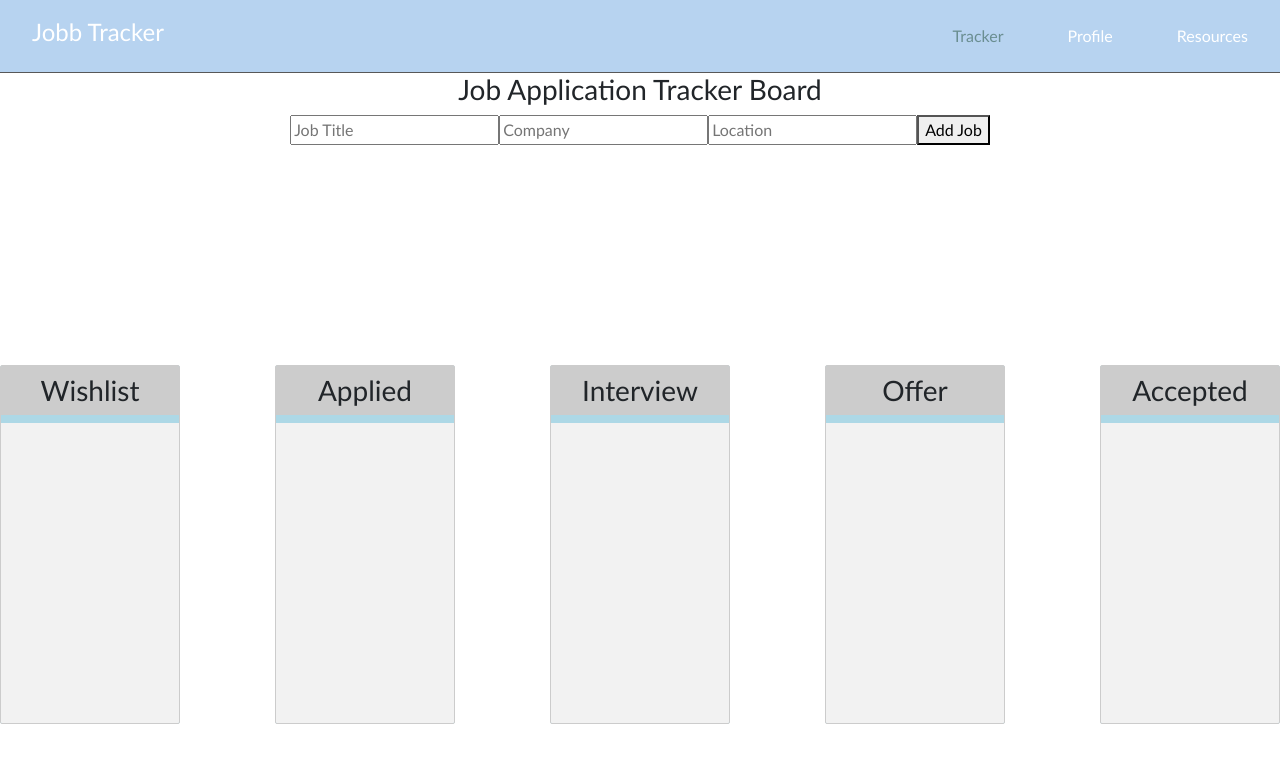
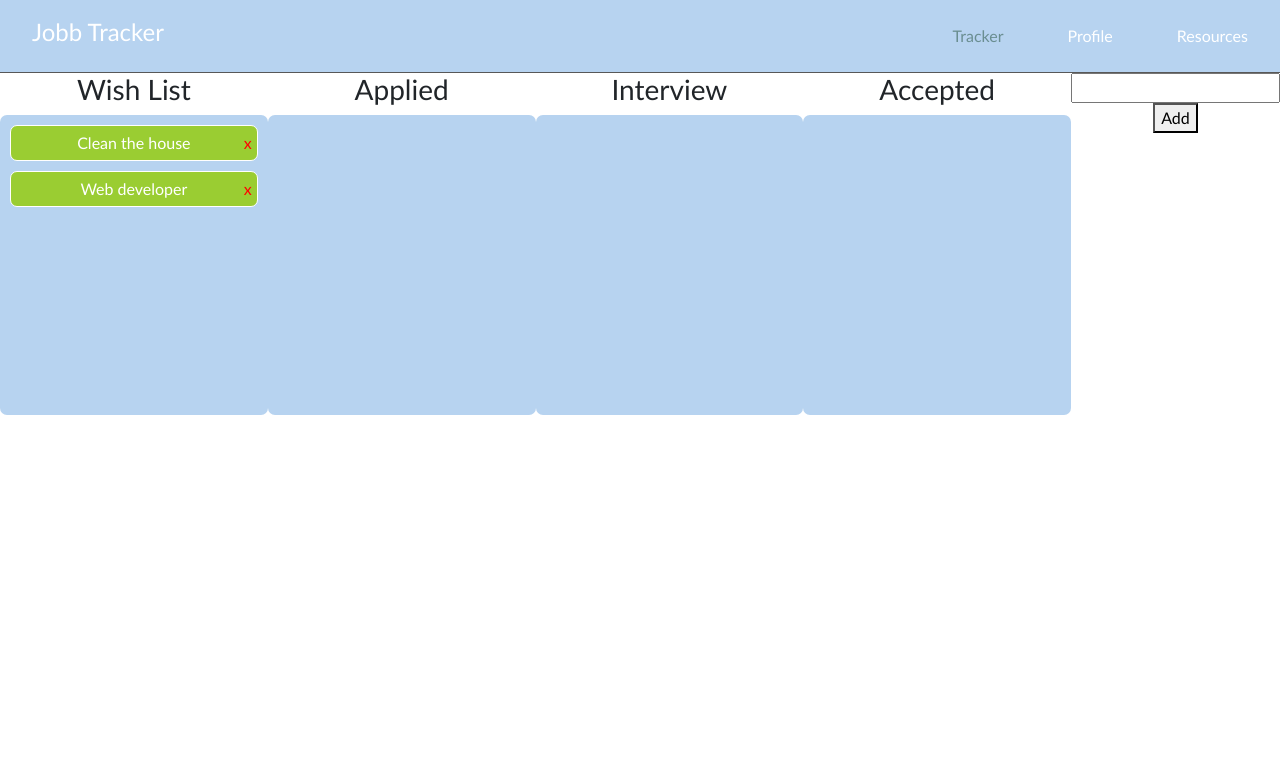
Before and after one commit to Dominik-Jad/job-tracker, a React (Vite) app: page / in a window 1280 px wide. Shown: the top 762 px of the page. Built offline with nearby package versions, Linux system fonts and the light colour scheme.

Commit message:
re wrote code and used a different use state function

```diff
--- a/package.json
+++ b/package.json
@@ -13,11 +13,13 @@
   "dependencies": {
     "ant": "^0.2.0",
     "bootstrap": "^5.3.3",
+    "lodash": "^4.17.21",
     "react": "^18.2.0",
     "react-beautiful-dnd": "^13.1.1",
     "react-dom": "^18.2.0",
     "react-router-dom": "^6.22.3",
-    "styled-components": "^6.1.8"
+    "styled-components": "^6.1.8",
+    "uuid": "^9.0.1"
   },
   "devDependencies": {
     "@testing-library/jest-dom": "^6.4.2",
--- a/src/components/Kanban/Column.jsx
+++ b/src/components/Kanban/Column.jsx
@@ -1,7 +1,7 @@
+
 import { Droppable } from "react-beautiful-dnd";
 import styled from "styled-components";
 import Job from "./Job";
-
 const Container = styled.div`
     background-color: lightblue;
     border-radius: 2px;
@@ -11,28 +11,25 @@ const Container = styled.div`
     scrollbar-width: none;
     border: 1px solid #ccc;
 `;
-
 const Title = styled.h3`
     padding: 8px;
     background-color: #ccc;
     text-align: center;
 `;
-
 const JobList = styled.div`
         padding: 3px;
         tranition: background-color 0.2s ease;
-        background-color: #f2f2f2;
+        background-color: #F2F2F2;
         flex-grow: 1;
         min-height: 300px;
 `;
-
 export default function Column({ title, jobs, id }) {
     return (
         <Container>
             <Title
                 style={{
                     backgroundColor: "#ccc",
-                    position: "stick"
+                    position: "sticky"
                 }}
             >
                 {title}
@@ -44,7 +41,10 @@ export default function Column({ title, jobs, id }) {
                         {...provided.droppableProps}
                         isDraggingOver={provided.isDraggingOver}
                     >
-                        {/* Jobs go here (to do ) */}
+                      {jobs.map((job, index) => (
+                            <Job key={job.id} job={job} index={index} />
+                        ))}
+                        {provided.placeholder}
                     </JobList>
                 )}
             </Droppable>
--- a/src/components/Kanban/Job.jsx
+++ b/src/components/Kanban/Job.jsx
@@ -1,6 +1,7 @@
+
 import styled from "styled-components";
 import { Draggable } from "react-beautiful-dnd";
-
+import { v4 } from "uuid"
 const Container = styled.div`
     border-radius: 10px;
     padding: 8px;
@@ -9,17 +10,24 @@ const Container = styled.div`
     min-height: 100px;
     margin-left: 10px;
     margin-right: 10px;
-    background-color: ${props => props.isDragging ? '#b3b3b3' : '#f2f2f2'};
+    background-color: ${props => props.isDragging ? '#B3B3B3' : '#F2F2F2'};
     display: flex;
     justify-content: space-between;
     flex-direction: column;
     cursor: pointer;
 `;
-
 const TextContent = styled.div`
     display: flex;
 `;
+const job = {
+    id: v4(),
+    name: "Clean the house"
+  }
 
+  const job2 = {
+    id: v4(),
+    name: "Wash the car"
+  }
 export default function Job({ job, index }) {
     return (
         <Draggable draggableId={`${job.id}`} index={index}>
--- a/src/components/Kanban/addJobForm.jsx
+++ b/src/components/Kanban/addJobForm.jsx
@@ -1,3 +1,4 @@
+
 import { React, useState } from "react";
 const AddJobForm =  ({onAdd}) => {
   const [userInput, setUserInput] = useState({
--- a/src/components/Navbar/style.css
+++ b/src/components/Navbar/style.css
@@ -30,3 +30,15 @@
     font-weight: 500;
     margin-left: 2rem;
 }
+
+.job {
+    position: relative;
+  }
+
+  .delete-icon {
+    position: absolute;
+    top: 5px;
+    right: 5px;
+    color: red;
+    cursor: pointer;
+  }
--- /dev/null
+++ b/src/components/app.css
@@ -0,0 +1,36 @@
+* {
+    box-sizing: border-box;
+}
+
+.App {
+    display: flex;
+    width: 100%;
+    justify-content: space-around;
+}
+
+.App .column {
+    width: 30%;
+}
+
+.droppable-col {
+    width: 100%;
+    background-color: #b7d3f0;
+    padding: 10px 10px 0 10px;
+    border-radius: 7px;
+    display: flex;
+    flex-direction: column;
+    min-height: 300px
+}
+
+.job {
+    margin-bottom: 10px;
+    background-color: yellowgreen;
+    color: white;
+    border: 1px solid white;
+    padding: 5px;
+    border-radius: 7px;
+}
+
+.job.dragging {
+    background-color: orangered;
+}
--- /dev/null
+++ b/src/components/scroll.css
@@ -0,0 +1,11 @@
+/* hide scrollbar but allow scrolling */
+
+.column {
+    -ms-overflow-style: none;
+    scrollbar-width: none;
+    overflow-y: scroll;
+}
+
+.column::-webkit-scrollbar {
+    display: none;
+}
--- a/src/pages/Tracker.jsx
+++ b/src/pages/Tracker.jsx
@@ -1,114 +1,142 @@
-import React from "react";
-import { DragDropContext } from "react-beautiful-dnd";
-import Column from "../components/Kanban/Column";
-import AddJobForm from "../components/Kanban/addJobForm";
+import { useState } from "react";
+import '../components/app.css';
+import { DragDropContext, Droppable, Draggable } from "react-beautiful-dnd";
+import _ from "lodash";
+import { v4 } from "uuid";
+
+const job = {
+  id: v4(),
+  name: "Clean the house"
+}
+
+const job2 = {
+  id: v4(),
+  name: "Web developer"
+}
 
 const Tracker = () => {
-    const [Wishlist, setWishlist] = React.useState([]);
-    const [applied, setApplied] = React.useState([]);
-    const [interview, setInterview] = React.useState([]);
-    const [offer, setOffer] = React.useState([]);
-    const [accepted, setAccepted] = React.useState([]);
-    const addJobToWishlist = (job) => {
-        setWishlist((prevWishlist) => [...prevWishlist, job]);
-    };
-    const handleDragEnd = (result) => {
-        const { destination, source, draggableId } = result;
+  const [text, setText] = useState("");
+  const [state, setState] = useState({
+    "wishlist": {
+      title: "Wish List",
+      jobs: [job, job2]
+    },
+    "applied": {
+      title: "Applied",
+      jobs: []
+    },
+    "interview": {
+      title: "Interview",
+      jobs: []
+    },
+    "accepted": {
+      title: "Accepted",
+      jobs: []
+    }
+  });
 
-        if (!destination || source.droppableId === destination.droppableId) return;
-
-        deletePreviousState(source.droppableId, draggableId);
-
-        const job = findItemById(draggableId, [... Wishlist, ...applied, ...offer, ...interview, ...accepted]);
-
-        setNewState(destination.droppableId, job);
-
-    };
-
-    function deletePreviousState(sourceDroppableId, jobId) {
-
-        switch (sourceDroppableId) {
-            case "1":
-                setWishlist(removeItemById(jobId, Wishlist));
-                break;
-            case "2":
-                setApplied(removeItemById(jobId, applied));
-                break;
-            case "3":
-                setInterview(removeItemById(jobId, interview));
-                break;
-            case "4":
-                setOffer(removeItemById(jobId, offer));
-                break;
-            case "5":
-                setAccepted(removeItemById(jobId, accepted));
-                break;
-            default:
-        }
+  const handleDragEnd = ({ destination, source }) => {
+    if (!destination) {
+      return;
     }
 
-        function setNewState(destinationDroppableId, job) {
-            let updatedJob;
-            switch (destinationDroppableId) {
-                case "1":
-                    updatedJob = {
-                       ...job, Wishlist:false};
-                      setApplied(updatedJob, ...applied);
-                      break;
-                case "2":
-                    updatedJob = {
-                        ...job, applied:false};
-                        setInterview(updatedJob, ...interview);
-                        break;
-                case "3":
-                    updatedJob = {
-                        ...job, interview:false};
-                        setOffer(updatedJob, ...offer);
-                        break;
-                case "4":
-                    updatedJob = {
-                        ...job, offer:false};
-                        setAccepted(updatedJob, ...accepted);
-                        break;
-                case "5":
-                    updatedJob = {
-                        ...job, accepted:false};
-                        break;
-                    }
-                }
+    if (destination.index === source.index && destination.droppableId === source.droppableId) {
+      return;
+    }
 
+    // Creating a copy of job before removing it from state
+    const jobCopy = { ...state[source.droppableId].jobs[source.index] };
 
+    setState(prev => {
+      prev = { ...prev };
+      // Remove from previous jobs array
+      prev[source.droppableId].jobs.splice(source.index, 1);
 
-            function findItemById(id, jobs) {
-                return jobs.find((job) => job.id === id);
-            }
+      // Adding to new jobs array location
+      prev[destination.droppableId].jobs.splice(destination.index, 0, jobCopy);
 
-            function removeItemById(id, jobs) {
-                return jobs.filter((job) => job.id!== id);
-            }
+      return prev;
+    });
+  };
 
+  const addJob = () => {
+    setState(prev => {
+      return {
+        ...prev,
+        wishlist: {
+          title: "Wish List",
+          jobs: [
+            {
+              id: v4(),
+              name: text
+            },
+            ...prev.wishlist.jobs
+          ]
+        }
+      };
+    });
 
+    setText("");
+  };
 
-    return (
-        <DragDropContext onDragEnd={handleDragEnd}>
-            <h3>Job Application Tracker Board</h3>
-            <AddJobForm onAdd={addJobToWishlist} />
-            <div
-                style={{
-                    display: "flex",
-                    justifyContent: "space-between",
-                    alignItems: "center",
-                    flexDirection: "row",
+  const handleDeleteJob = (categoryKey, jobIndex) => {
+    setState(prevState => {
+      const newState = { ...prevState };
+      newState[categoryKey].jobs.splice(jobIndex, 1);
+      return newState;
+    });
+  };
+
+  return (
+    <div className="App">
+      <DragDropContext onDragEnd={handleDragEnd}>
+        {_.map(state, (data, key) => {
+          return (
+            <div key={key} className={"column"}>
+              <h3>{data.title}</h3>
+              <Droppable droppableId={key}>
+                {(provided, snapshot) => {
+                  return (
+                    <div
+                      ref={provided.innerRef}
+                      {...provided.droppableProps}
+                      className={"droppable-col"}
+                    >
+                      {data.jobs.map((el, index) => {
+                        return (
+                          <Draggable key={el.id} index={index} draggableId={el.id}>
+                            {(provided, snapshot) => {
+                              console.log(snapshot);
+                              return (
+                                <div
+                                  className={`job ${snapshot.isDragging && "dragging"}`}
+                                  ref={provided.innerRef}
+                                  {...provided.draggableProps}
+                                  {...provided.dragHandleProps}
+                                >
+                                  <span>{el.name}</span>
+                                  <span className="delete-icon" onClick={() => handleDeleteJob(key, index)}>x</span>
+                                </div>
+                              );
+                            }}
+                          </Draggable>
+                        );
+                      })}
+                      {provided.placeholder}
+                    </div>
+                  );
                 }}
-            >
-                <Column title="Wishlist" jobs={Wishlist} id="1" />
-                <Column title="Applied" jobs={applied} id="2" />
-                <Column title="Interview" jobs={interview} id="3" />
-                <Column title="Offer" jobs={offer} id="4" />
-                <Column title="Accepted" jobs={accepted} id="5" />
+              </Droppable>
             </div>
-        </DragDropContext>
-    );
+          );
+        })}
+      </DragDropContext>
+      <div>
+        <input type="text" value={text} onChange={(e) => setText(e.target.value)} />
+        <button onClick={addJob}>Add</button>
+      </div>
+    </div>
+  );
 };
 
 export default Tracker;
```
Also changed, not shown: 1 other file (tests, documents, lock files or other folders).
